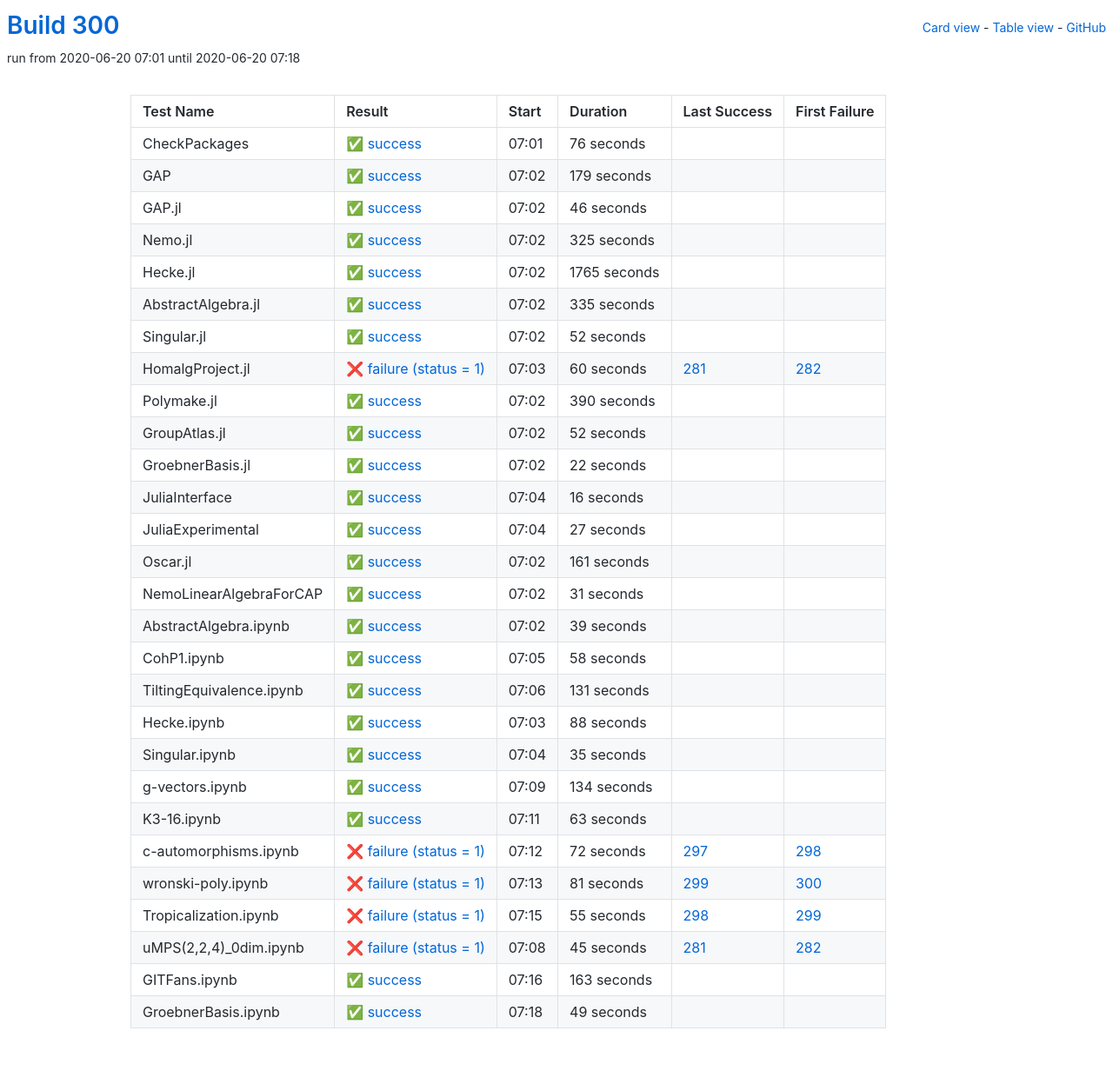
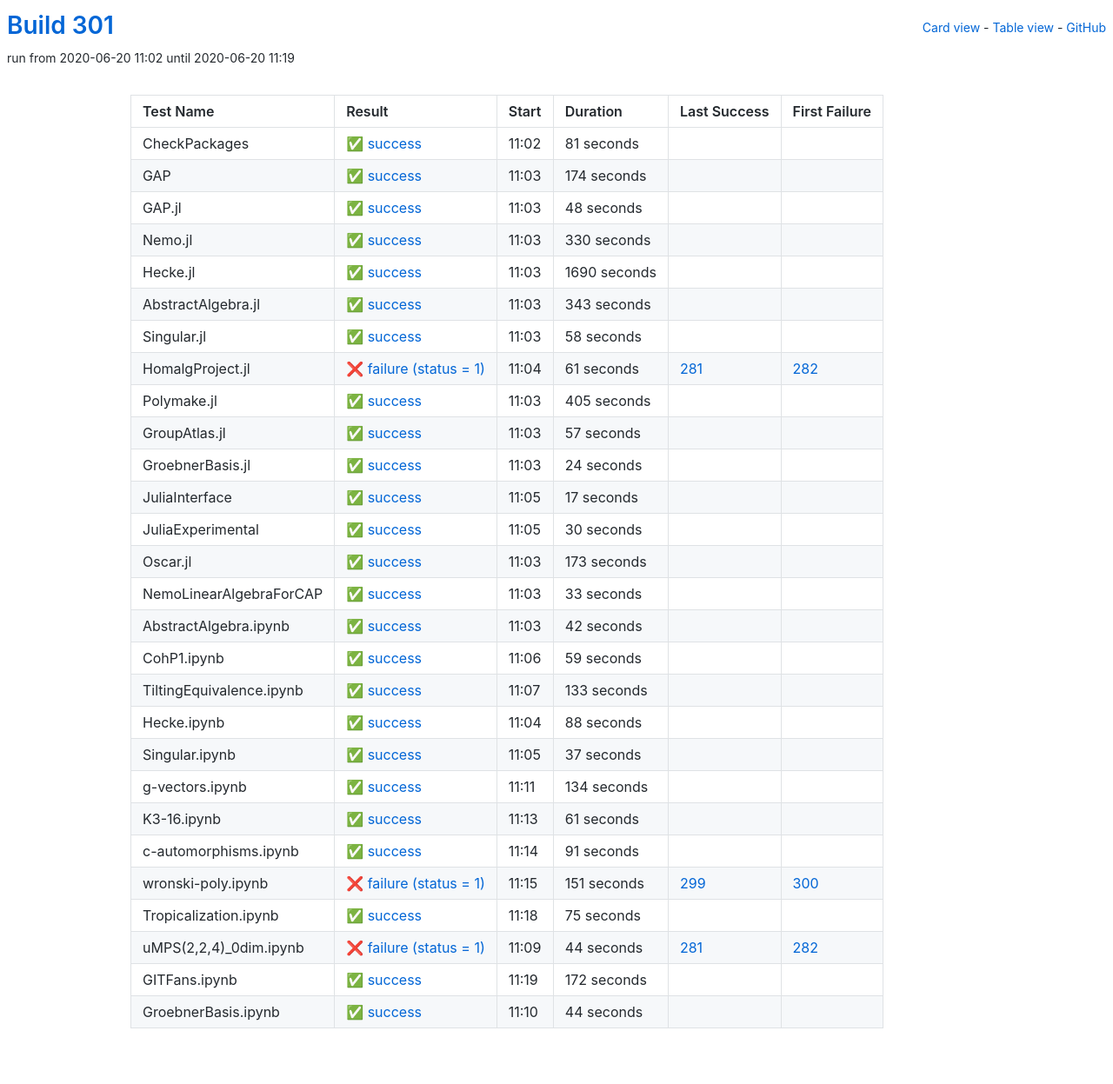
Before and after one commit to oscar-system/oscar-ci-status-stable, a Jekyll site: the page built from table.html, in a window 1280 px wide. Shown: the whole page at 87% size. Built offline with Jekyll 4.4.1, drawn with Linux system fonts in a browser that asks for light colours.

Commit message:
Build #301

```diff
--- a/_data/ci.yml
+++ b/_data/ci.yml
@@ -1,6 +1,6 @@
 ---
-build: 300
-build_url: https://oscarci.mathematik.uni-kl.de/job/oscar-stable/300/
+build: 301
+build_url: https://oscarci.mathematik.uni-kl.de/job/oscar-stable/301/
 job: oscar-stable
 organization: oscar-system
 repo: oscar-ci-status-stable
@@ -8,200 +8,80 @@ repourl: https://github.com/oscar-system/oscar-ci-status-stable
 tests:
 - name: CheckPackages
   id: checkpackages
-  log: https://oscarci.mathematik.uni-kl.de/job/oscar-stable/300/artifact/logs/build-300/CheckPackages.log
-  start: 2020-06-20 07:01
+  log: https://oscarci.mathematik.uni-kl.de/job/oscar-stable/301/artifact/logs/build-301/CheckPackages.log
+  start: 2020-06-20 11:02
   success: true
   exitcode: 0
   status: success
-  duration: 76
+  duration: 81
   last_success: false
   last_success_url:
   first_failure: false
   first_failure_url:
 - name: GAP
   id: gap
-  log: https://oscarci.mathematik.uni-kl.de/job/oscar-stable/300/artifact/logs/build-300/GAP.log
-  start: 2020-06-20 07:02
+  log: https://oscarci.mathematik.uni-kl.de/job/oscar-stable/301/artifact/logs/build-301/GAP.log
+  start: 2020-06-20 11:03
   success: true
   exitcode: 0
   status: success
-  duration: 179
+  duration: 174
   last_success: false
   last_success_url:
   first_failure: false
   first_failure_url:
 - name: GAP.jl
   id: gap-jl
-  log: https://oscarci.mathematik.uni-kl.de/job/oscar-stable/300/artifact/logs/build-300/GAP.jl.log
-  start: 2020-06-20 07:02
+  log: https://oscarci.mathematik.uni-kl.de/job/oscar-stable/301/artifact/logs/build-301/GAP.jl.log
+  start: 2020-06-20 11:03
   success: true
   exitcode: 0
   status: success
-  duration: 46
+  duration: 48
   last_success: false
   last_success_url:
   first_failure: false
   first_failure_url:
 - name: Nemo.jl
   id: nemo-jl
-  log: https://oscarci.mathematik.uni-kl.de/job/oscar-stable/300/artifact/logs/build-300/Nemo.jl.log
-  start: 2020-06-20 07:02
+  log: https://oscarci.mathematik.uni-kl.de/job/oscar-stable/301/artifact/logs/build-301/Nemo.jl.log
+  start: 2020-06-20 11:03
   success: true
   exitcode: 0
   status: success
-  duration: 325
+  duration: 330
   last_success: false
   last_success_url:
   first_failure: false
   first_failure_url:
 - name: Hecke.jl
   id: hecke-jl
-  log: https://oscarci.mathematik.uni-kl.de/job/oscar-stable/300/artifact/logs/build-300/Hecke.jl.log
-  start: 2020-06-20 07:02
+  log: https://oscarci.mathematik.uni-kl.de/job/oscar-stable/301/artifact/logs/build-301/Hecke.jl.log
+  start: 2020-06-20 11:03
   success: true
   exitcode: 0
   status: success
-  duration: 1765
+  duration: 1690
   last_success: false
   last_success_url:
   first_failure: false
   first_failure_url:
 - name: AbstractAlgebra.jl
   id: abstractalgebra-jl
-  log: https://oscarci.mathematik.uni-kl.de/job/oscar-stable/300/artifact/logs/build-300/AbstractAlgebra.jl.log
-  start: 2020-06-20 07:02
+  log: https://oscarci.mathematik.uni-kl.de/job/oscar-stable/301/artifact/logs/build-301/AbstractAlgebra.jl.log
+  start: 2020-06-20 11:03
   success: true
   exitcode: 0
   status: success
-  duration: 335
+  duration: 343
   last_success: false
   last_success_url:
   first_failure: false
   first_failure_url:
 - name: Singular.jl
   id: singular-jl
-  log: https://oscarci.mathematik.uni-kl.de/job/oscar-stable/300/artifact/logs/build-300/Singular.jl.log
-  start: 2020-06-20 07:02
-  success: true
-  exitcode: 0
-  status: success
-  duration: 52
-  last_success: false
-  last_success_url:
-  first_failure: false
-  first_failure_url:
-- name: HomalgProject.jl
-  id: homalgproject-jl
-  log: https://oscarci.mathematik.uni-kl.de/job/oscar-stable/300/artifact/logs/build-300/HomalgProject.jl.log
-  start: 2020-06-20 07:03
-  success: false
-  exitcode: 1
-  status: failure
-  duration: 60
-  last_success: 281
-  last_success_url: https://oscarci.mathematik.uni-kl.de/job/oscar-stable/281/
-  first_failure: 282
-  first_failure_url: https://oscarci.mathematik.uni-kl.de/job/oscar-stable/282/
-- name: Polymake.jl
-  id: polymake-jl
-  log: https://oscarci.mathematik.uni-kl.de/job/oscar-stable/300/artifact/logs/build-300/Polymake.jl.log
-  start: 2020-06-20 07:02
-  success: true
-  exitcode: 0
-  status: success
-  duration: 390
-  last_success: false
-  last_success_url:
-  first_failure: false
-  first_failure_url:
-- name: GroupAtlas.jl
-  id: groupatlas-jl
-  log: https://oscarci.mathematik.uni-kl.de/job/oscar-stable/300/artifact/logs/build-300/GroupAtlas.jl.log
-  start: 2020-06-20 07:02
-  success: true
-  exitcode: 0
-  status: success
-  duration: 52
-  last_success: false
-  last_success_url:
-  first_failure: false
-  first_failure_url:
-- name: GroebnerBasis.jl
-  id: groebnerbasis-jl
-  log: https://oscarci.mathematik.uni-kl.de/job/oscar-stable/300/artifact/logs/build-300/GroebnerBasis.jl.log
-  start: 2020-06-20 07:02
-  success: true
-  exitcode: 0
-  status: success
-  duration: 22
-  last_success: false
-  last_success_url:
-  first_failure: false
-  first_failure_url:
-- name: JuliaInterface
-  id: juliainterface
-  log: https://oscarci.mathematik.uni-kl.de/job/oscar-stable/300/artifact/logs/build-300/JuliaInterface.log
-  start: 2020-06-20 07:04
-  success: true
-  exitcode: 0
-  status: success
-  duration: 16
-  last_success: false
-  last_success_url:
-  first_failure: false
-  first_failure_url:
-- name: JuliaExperimental
-  id: juliaexperimental
-  log: https://oscarci.mathematik.uni-kl.de/job/oscar-stable/300/artifact/logs/build-300/JuliaExperimental.log
-  start: 2020-06-20 07:04
-  success: true
-  exitcode: 0
-  status: success
-  duration: 27
-  last_success: false
-  last_success_url:
-  first_failure: false
-  first_failure_url:
-- name: Oscar.jl
-  id: oscar-jl
-  log: https://oscarci.mathematik.uni-kl.de/job/oscar-stable/300/artifact/logs/build-300/Oscar.jl.log
-  start: 2020-06-20 07:02
-  success: true
-  exitcode: 0
-  status: success
-  duration: 161
-  last_success: false
-  last_success_url:
-  first_failure: false
-  first_failure_url:
-- name: NemoLinearAlgebraForCAP
-  id: nemolinearalgebraforcap
-  log: https://oscarci.mathematik.uni-kl.de/job/oscar-stable/300/artifact/logs/build-300/NemoLinearAlgebraForCAP.log
-  start: 2020-06-20 07:02
-  success: true
-  exitcode: 0
-  status: success
-  duration: 31
-  last_success: false
-  last_success_url:
-  first_failure: false
-  first_failure_url:
-- name: AbstractAlgebra.ipynb
-  id: abstractalgebra-ipynb
-  log: https://oscarci.mathematik.uni-kl.de/job/oscar-stable/300/artifact/logs/build-300/AbstractAlgebra.ipynb.log
-  start: 2020-06-20 07:02
-  success: true
-  exitcode: 0
-  status: success
-  duration: 39
-  last_success: false
-  last_success_url:
-  first_failure: false
-  first_failure_url:
-- name: CohP1.ipynb
-  id: cohp1-ipynb
-  log: https://oscarci.mathematik.uni-kl.de/job/oscar-stable/300/artifact/logs/build-300/CohP1.ipynb.log
-  start: 2020-06-20 07:05
+  log: https://oscarci.mathematik.uni-kl.de/job/oscar-stable/301/artifact/logs/build-301/Singular.jl.log
+  start: 2020-06-20 11:03
   success: true
   exitcode: 0
   status: success
@@ -210,22 +90,142 @@ tests:
   last_success_url:
   first_failure: false
   first_failure_url:
-- name: TiltingEquivalence.ipynb
-  id: tiltingequivalence-ipynb
-  log: https://oscarci.mathematik.uni-kl.de/job/oscar-stable/300/artifact/logs/build-300/TiltingEquivalence.ipynb.log
-  start: 2020-06-20 07:06
+- name: HomalgProject.jl
+  id: homalgproject-jl
+  log: https://oscarci.mathematik.uni-kl.de/job/oscar-stable/301/artifact/logs/build-301/HomalgProject.jl.log
+  start: 2020-06-20 11:04
+  success: false
+  exitcode: 1
+  status: failure
+  duration: 61
+  last_success: 281
+  last_success_url: https://oscarci.mathematik.uni-kl.de/job/oscar-stable/281/
+  first_failure: 282
+  first_failure_url: https://oscarci.mathematik.uni-kl.de/job/oscar-stable/282/
+- name: Polymake.jl
+  id: polymake-jl
+  log: https://oscarci.mathematik.uni-kl.de/job/oscar-stable/301/artifact/logs/build-301/Polymake.jl.log
+  start: 2020-06-20 11:03
   success: true
   exitcode: 0
   status: success
-  duration: 131
+  duration: 405
+  last_success: false
+  last_success_url:
+  first_failure: false
+  first_failure_url:
+- name: GroupAtlas.jl
+  id: groupatlas-jl
+  log: https://oscarci.mathematik.uni-kl.de/job/oscar-stable/301/artifact/logs/build-301/GroupAtlas.jl.log
+  start: 2020-06-20 11:03
+  success: true
+  exitcode: 0
+  status: success
+  duration: 57
+  last_success: false
+  last_success_url:
+  first_failure: false
+  first_failure_url:
+- name: GroebnerBasis.jl
+  id: groebnerbasis-jl
+  log: https://oscarci.mathematik.uni-kl.de/job/oscar-stable/301/artifact/logs/build-301/GroebnerBasis.jl.log
+  start: 2020-06-20 11:03
+  success: true
+  exitcode: 0
+  status: success
+  duration: 24
+  last_success: false
+  last_success_url:
+  first_failure: false
+  first_failure_url:
+- name: JuliaInterface
+  id: juliainterface
+  log: https://oscarci.mathematik.uni-kl.de/job/oscar-stable/301/artifact/logs/build-301/JuliaInterface.log
+  start: 2020-06-20 11:05
+  success: true
+  exitcode: 0
+  status: success
+  duration: 17
+  last_success: false
+  last_success_url:
+  first_failure: false
+  first_failure_url:
+- name: JuliaExperimental
+  id: juliaexperimental
+  log: https://oscarci.mathematik.uni-kl.de/job/oscar-stable/301/artifact/logs/build-301/JuliaExperimental.log
+  start: 2020-06-20 11:05
+  success: true
+  exitcode: 0
+  status: success
+  duration: 30
+  last_success: false
+  last_success_url:
+  first_failure: false
+  first_failure_url:
+- name: Oscar.jl
+  id: oscar-jl
+  log: https://oscarci.mathematik.uni-kl.de/job/oscar-stable/301/artifact/logs/build-301/Oscar.jl.log
+  start: 2020-06-20 11:03
+  success: true
+  exitcode: 0
+  status: success
+  duration: 173
+  last_success: false
+  last_success_url:
+  first_failure: false
+  first_failure_url:
+- name: NemoLinearAlgebraForCAP
+  id: nemolinearalgebraforcap
+  log: https://oscarci.mathematik.uni-kl.de/job/oscar-stable/301/artifact/logs/build-301/NemoLinearAlgebraForCAP.log
+  start: 2020-06-20 11:03
+  success: true
+  exitcode: 0
+  status: success
+  duration: 33
+  last_success: false
+  last_success_url:
+  first_failure: false
+  first_failure_url:
+- name: AbstractAlgebra.ipynb
+  id: abstractalgebra-ipynb
+  log: https://oscarci.mathematik.uni-kl.de/job/oscar-stable/301/artifact/logs/build-301/AbstractAlgebra.ipynb.log
+  start: 2020-06-20 11:03
+  success: true
+  exitcode: 0
+  status: success
+  duration: 42
+  last_success: false
+  last_success_url:
+  first_failure: false
+  first_failure_url:
+- name: CohP1.ipynb
+  id: cohp1-ipynb
+  log: https://oscarci.mathematik.uni-kl.de/job/oscar-stable/301/artifact/logs/build-301/CohP1.ipynb.log
+  start: 2020-06-20 11:06
+  success: true
+  exitcode: 0
+  status: success
+  duration: 59
+  last_success: false
+  last_success_url:
+  first_failure: false
+  first_failure_url:
+- name: TiltingEquivalence.ipynb
+  id: tiltingequivalence-ipynb
+  log: https://oscarci.mathematik.uni-kl.de/job/oscar-stable/301/artifact/logs/build-301/TiltingEquivalence.ipynb.log
+  start: 2020-06-20 11:07
+  success: true
+  exitcode: 0
+  status: success
+  duration: 133
   last_success: false
   last_success_url:
   first_failure: false
   first_failure_url:
 - name: Hecke.ipynb
   id: hecke-ipynb
-  log: https://oscarci.mathematik.uni-kl.de/job/oscar-stable/300/artifact/logs/build-300/Hecke.ipynb.log
-  start: 2020-06-20 07:03
+  log: https://oscarci.mathematik.uni-kl.de/job/oscar-stable/301/artifact/logs/build-301/Hecke.ipynb.log
+  start: 2020-06-20 11:04
   success: true
   exitcode: 0
   status: success
@@ -236,20 +236,20 @@ tests:
   first_failure_url:
 - name: Singular.ipynb
   id: singular-ipynb
-  log: https://oscarci.mathematik.uni-kl.de/job/oscar-stable/300/artifact/logs/build-300/Singular.ipynb.log
-  start: 2020-06-20 07:04
+  log: https://oscarci.mathematik.uni-kl.de/job/oscar-stable/301/artifact/logs/build-301/Singular.ipynb.log
+  start: 2020-06-20 11:05
   success: true
   exitcode: 0
   status: success
-  duration: 35
+  duration: 37
   last_success: false
   last_success_url:
   first_failure: false
   first_failure_url:
 - name: g-vectors.ipynb
   id: g-vectors-ipynb
-  log: https://oscarci.mathematik.uni-kl.de/job/oscar-stable/300/artifact/logs/build-300/g-vectors.ipynb.log
-  start: 2020-06-20 07:09
+  log: https://oscarci.mathematik.uni-kl.de/job/oscar-stable/301/artifact/logs/build-301/g-vectors.ipynb.log
+  start: 2020-06-20 11:11
   success: true
   exitcode: 0
   status: success
@@ -260,84 +260,84 @@ tests:
   first_failure_url:
 - name: K3-16.ipynb
   id: k3-16-ipynb
-  log: https://oscarci.mathematik.uni-kl.de/job/oscar-stable/300/artifact/logs/build-300/K3-16.ipynb.log
-  start: 2020-06-20 07:11
+  log: https://oscarci.mathematik.uni-kl.de/job/oscar-stable/301/artifact/logs/build-301/K3-16.ipynb.log
+  start: 2020-06-20 11:13
   success: true
   exitcode: 0
   status: success
-  duration: 63
+  duration: 61
   last_success: false
   last_success_url:
   first_failure: false
   first_failure_url:
 - name: c-automorphisms.ipynb
   id: c-automorphisms-ipynb
-  log: https://oscarci.mathematik.uni-kl.de/job/oscar-stable/300/artifact/logs/build-300/c-automorphisms.ipynb.log
-  start: 2020-06-20 07:12
+  log: https://oscarci.mathematik.uni-kl.de/job/oscar-stable/301/artifact/logs/build-301/c-automorphisms.ipynb.log
+  start: 2020-06-20 11:14
+  success: true
+  exitcode: 0
+  status: success
+  duration: 91
+  last_success: false
+  last_success_url:
+  first_failure: false
+  first_failure_url:
+- name: wronski-poly.ipynb
+  id: wronski-poly-ipynb
+  log: https://oscarci.mathematik.uni-kl.de/job/oscar-stable/301/artifact/logs/build-301/wronski-poly.ipynb.log
+  start: 2020-06-20 11:15
   success: false
   exitcode: 1
   status: failure
-  duration: 72
-  last_success: 297
-  last_success_url: https://oscarci.mathematik.uni-kl.de/job/oscar-stable/297/
-  first_failure: 298
-  first_failure_url: https://oscarci.mathematik.uni-kl.de/job/oscar-stable/298/
-- name: wronski-poly.ipynb
-  id: wronski-poly-ipynb
-  log: https://oscarci.mathematik.uni-kl.de/job/oscar-stable/300/artifact/logs/build-300/wronski-poly.ipynb.log
-  start: 2020-06-20 07:13
-  success: false
-  exitcode: 1
-  status: failure
-  duration: 81
+  duration: 151
   last_success: 299
   last_success_url: https://oscarci.mathematik.uni-kl.de/job/oscar-stable/299/
   first_failure: 300
   first_failure_url: https://oscarci.mathematik.uni-kl.de/job/oscar-stable/300/
 - name: Tropicalization.ipynb
   id: tropicalization-ipynb
-  log: https://oscarci.mathematik.uni-kl.de/job/oscar-stable/300/artifact/logs/build-300/Tropicalization.ipynb.log
-  start: 2020-06-20 07:15
+  log: https://oscarci.mathematik.uni-kl.de/job/oscar-stable/301/artifact/logs/build-301/Tropicalization.ipynb.log
+  start: 2020-06-20 11:18
+  success: true
+  exitcode: 0
+  status: success
+  duration: 75
+  last_success: false
+  last_success_url:
+  first_failure: false
+  first_failure_url:
+- name: uMPS(2,2,4)_0dim.ipynb
+  id: umps-2-2-4-0dim-ipynb
+  log: https://oscarci.mathematik.uni-kl.de/job/oscar-stable/301/artifact/logs/build-301/uMPS-2-2-4-_0dim.ipynb.log
+  start: 2020-06-20 11:09
   success: false
   exitcode: 1
   status: failure
-  duration: 55
-  last_success: 298
-  last_success_url: https://oscarci.mathematik.uni-kl.de/job/oscar-stable/298/
-  first_failure: 299
-  first_failure_url: https://oscarci.mathematik.uni-kl.de/job/oscar-stable/299/
-- name: uMPS(2,2,4)_0dim.ipynb
-  id: umps-2-2-4-0dim-ipynb
-  log: https://oscarci.mathematik.uni-kl.de/job/oscar-stable/300/artifact/logs/build-300/uMPS-2-2-4-_0dim.ipynb.log
-  start: 2020-06-20 07:08
-  success: false
-  exitcode: 1
-  status: failure
-  duration: 45
+  duration: 44
   last_success: 281
   last_success_url: https://oscarci.mathematik.uni-kl.de/job/oscar-stable/281/
   first_failure: 282
   first_failure_url: https://oscarci.mathematik.uni-kl.de/job/oscar-stable/282/
 - name: GITFans.ipynb
   id: gitfans-ipynb
-  log: https://oscarci.mathematik.uni-kl.de/job/oscar-stable/300/artifact/logs/build-300/GITFans.ipynb.log
-  start: 2020-06-20 07:16
+  log: https://oscarci.mathematik.uni-kl.de/job/oscar-stable/301/artifact/logs/build-301/GITFans.ipynb.log
+  start: 2020-06-20 11:19
   success: true
   exitcode: 0
   status: success
-  duration: 163
+  duration: 172
   last_success: false
   last_success_url:
   first_failure: false
   first_failure_url:
 - name: GroebnerBasis.ipynb
   id: groebnerbasis-ipynb
-  log: https://oscarci.mathematik.uni-kl.de/job/oscar-stable/300/artifact/logs/build-300/GroebnerBasis.ipynb.log
-  start: 2020-06-20 07:18
+  log: https://oscarci.mathematik.uni-kl.de/job/oscar-stable/301/artifact/logs/build-301/GroebnerBasis.ipynb.log
+  start: 2020-06-20 11:10
   success: true
   exitcode: 0
   status: success
-  duration: 49
+  duration: 44
   last_success: false
   last_success_url:
   first_failure: false
```
Also changed, not shown: README.md.
